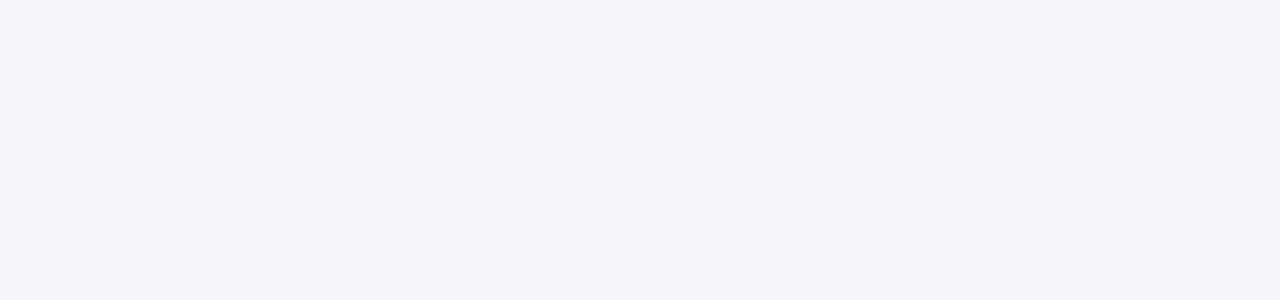
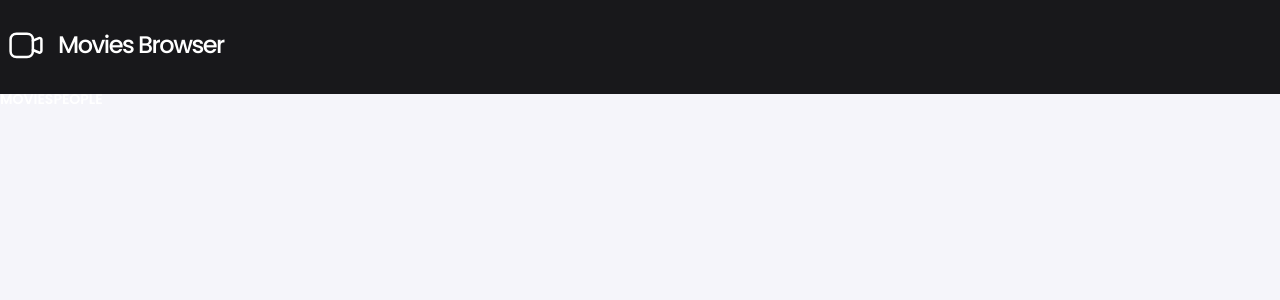
Before and after one commit to AngelikaMallek/MoviesBrowser, a React (Create React App) app: page / in a window 1280 px wide. Shown: the top 300 px of the page. Built offline with nearby package versions, Linux system fonts and the light colour scheme.

Commit message:
started created navigation

```diff
--- a/src/App.js
+++ b/src/App.js
@@ -1,6 +1,8 @@
+import NavigatonBar from "../src/common/NavigationBar"
+
 function App() {
   return (
-    <></>
+    <NavigatonBar />
   );
 }
 
--- /dev/null
+++ b/src/common/NavigationBar/Navigation/index.js
@@ -0,0 +1,17 @@
+import { ReactComponent as Icon } from "./icon.svg";
+import { StyledNavigation, Title, Button, Links, LinkButton } from "./styled";
+
+const Navigation = () => (
+    <StyledNavigation>
+        <Button>
+            <Icon />
+            <Title>Movies Browser</Title>
+        </Button>
+        <Links>
+            <LinkButton>Movies</LinkButton>
+            <LinkButton>People</LinkButton>
+        </Links>
+    </StyledNavigation>
+)
+
+export default Navigation;
--- /dev/null
+++ b/src/common/NavigationBar/Navigation/styled.js
@@ -0,0 +1,36 @@
+import styled from "styled-components";
+
+export const StyledNavigation = styled.div`
+    margin: 0;
+    padding: 0;
+`;
+
+export const Button = styled.button`
+    display: flex;
+    flex-direction: row;
+    align-items: center;
+    gap: 12px;
+    background-color: ${({ theme }) => theme.color.woodsmoke};
+    border: none;
+`;
+
+export const Title = styled.p`
+    color: ${({ theme }) => theme.color.white};
+    font-feature-settings: 'clig' off, 'liga' off;
+    font-size: 24px;
+    font-weight: 500;
+    line-height: 40px;
+    letter-spacing: -1.5px;
+    text-transform: capitalize;
+`;
+
+export const Links = styled.div`
+
+`;
+
+export const LinkButton = styled.a`
+    color: ${({ theme }) => theme.color.white};
+    font-size: 14px;
+    font-weight: 600;
+    text-transform: uppercase;
+`;
--- /dev/null
+++ b/src/common/NavigationBar/index.js
@@ -0,0 +1,10 @@
+import { StyledNavigationBar } from "./styled";
+import Navigation from "./Navigation"
+
+const NavigatonBar = () => (
+    <StyledNavigationBar>
+        <Navigation />
+    </StyledNavigationBar>
+);
+
+export default NavigatonBar;
--- /dev/null
+++ b/src/common/NavigationBar/styled.js
@@ -0,0 +1,9 @@
+import styled from "styled-components";
+
+export const StyledNavigationBar = styled.nav`
+    background-color: ${({ theme }) => theme.color.woodsmoke};
+    width: 100%;
+    height: 94px;
+    margin: 0;
+    padding: 0;
+`;
```
Also changed, not shown: src/common/NavigationBar/Navigation/icon.svg (added).
